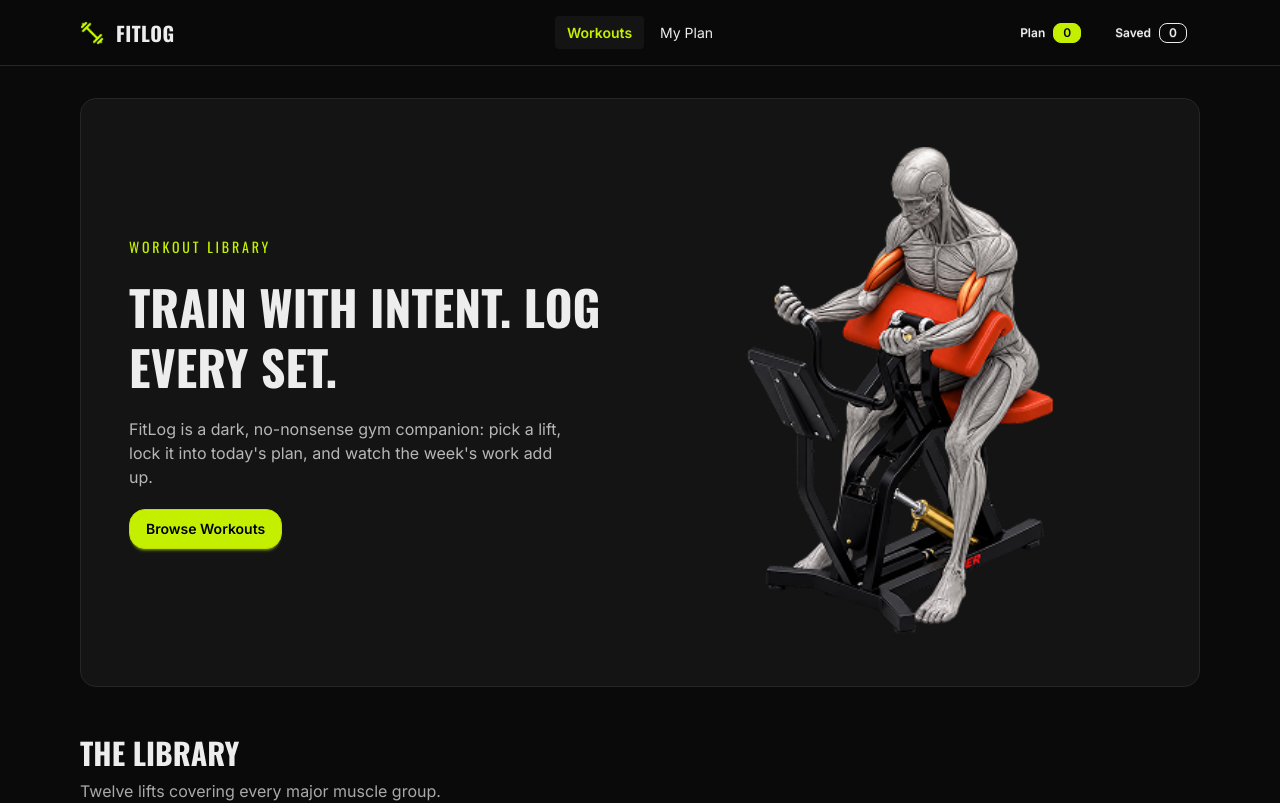
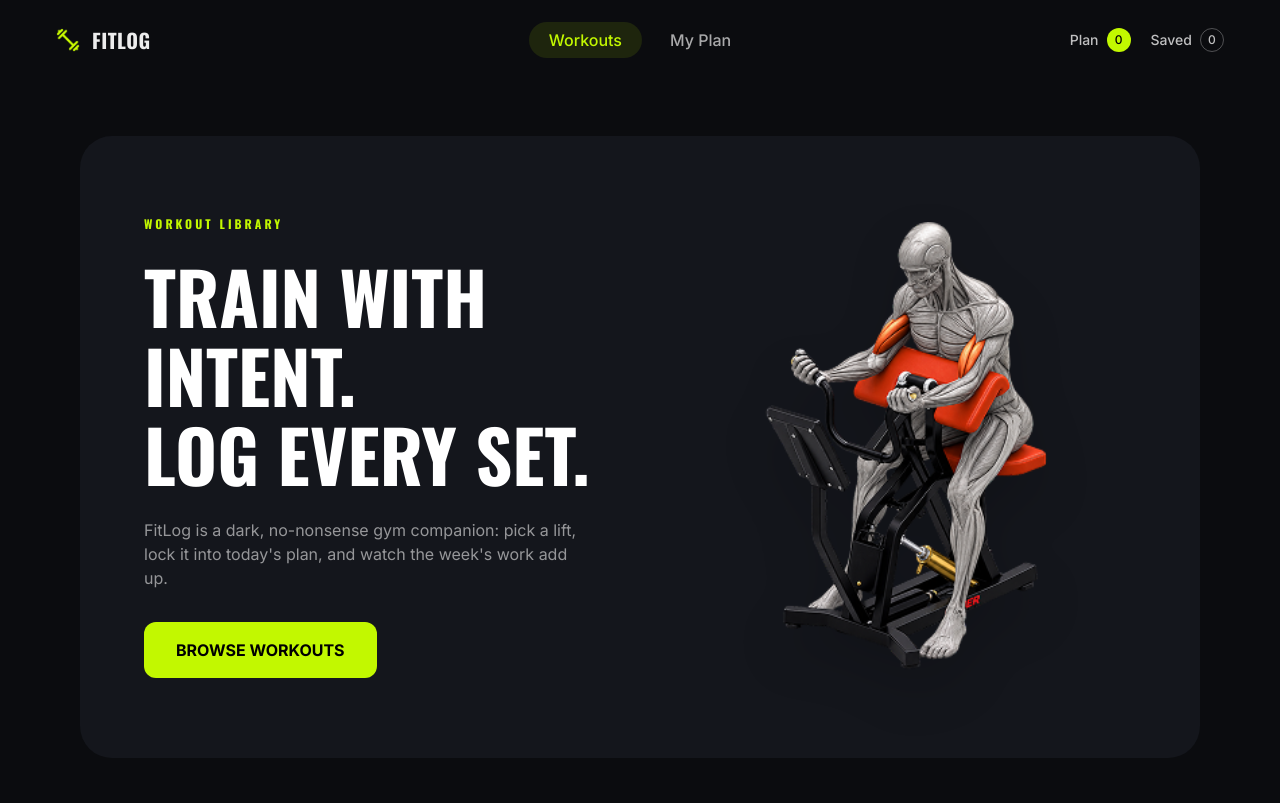
Before and after one commit to Srabon-bot/Assignment-6-, a Next.js app: page / in a window 1280 px wide. Shown: the top 803 px of the page. Built offline with nearby package versions, Linux system fonts and the light colour scheme; no server answers.

Commit message:
design and style fixes and readme update

```diff
--- a/src/app/globals.css
+++ b/src/app/globals.css
@@ -9,14 +9,14 @@
 
 /* Override DaisyUI dark theme variables to match the FitLog design */
 [data-theme="dark"] {
-  --color-primary: #c4f000;
+  --color-primary: #c2f800;
   --color-primary-content: #000000;
-  --color-accent: #c4f000;
+  --color-accent: #c2f800;
   --color-accent-content: #000000;
 
-  --color-base-100: #0a0a0a;
-  --color-base-200: #141414;
-  --color-base-300: #262626;
+  --color-base-100: #0b0c0f;
+  --color-base-200: #14161c;
+  --color-base-300: #1e212a;
   --color-base-content: #ededed;
 }
 
--- a/src/app/page.tsx
+++ b/src/app/page.tsx
@@ -3,7 +3,7 @@ import Library from "../components/homepage/Library";
 
 const Home = () => {
   return (
-    <div className="space-y-12">
+    <div className="flex flex-col gap-24">
       <Hero />
       <Library />
     </div>
--- a/src/components/homepage/Hero.tsx
+++ b/src/components/homepage/Hero.tsx
@@ -3,28 +3,30 @@ import Link from "next/link";
 
 const Hero = () => {
   return (
-    <section className="grid items-center gap-10 rounded-2xl border border-base-300 bg-base-200 p-8 lg:grid-cols-2 lg:p-12">
-      <div className="space-y-5">
-        <p className="font-heading text-sm tracking-[0.2em] text-primary uppercase">
+    <section className="mt-6 flex flex-col items-center justify-between gap-10 rounded-[2rem] bg-base-200 px-8 py-12 lg:flex-row lg:px-16 lg:py-20">
+      <div className="flex-1 space-y-6">
+        <p className="font-heading text-xs font-bold tracking-[0.25em] text-primary uppercase">
           Workout Library
         </p>
-        <h1 className="text-4xl font-bold leading-tight sm:text-5xl uppercase font-heading">
-          Train with intent. Log every set.
+        <h1 className="font-heading text-5xl font-bold uppercase leading-[1.1] text-white lg:text-[4.5rem]">
+          Train with intent.<br />Log every set.
         </h1>
-        <p className="max-w-md text-base-content/75">
+        <p className="max-w-md text-base text-base-content/60">
           FitLog is a dark, no-nonsense gym companion: pick a lift, lock it into today&apos;s plan, and watch the week&apos;s work add up.
         </p>
-        <Link href="#library" className="btn btn-accent rounded-2xl text-black">
-          Browse Workouts
-        </Link>
+        <div className="pt-2">
+          <Link href="#library" className="inline-block rounded-xl bg-primary px-8 py-4 font-bold text-black transition-opacity hover:opacity-90">
+            BROWSE WORKOUTS
+          </Link>
+        </div>
       </div>
-      <div className="relative flex w-full justify-center lg:justify-end">
+      <div className="relative flex flex-1 items-center justify-center lg:justify-end">
         <Image
           src="/banner.png"
           alt="Gym Illustration"
-          width={500}
-          height={400}
-          className="object-contain"
+          width={450}
+          height={550}
+          className="object-contain drop-shadow-2xl"
           priority
         />
       </div>
--- a/src/components/homepage/Library.tsx
+++ b/src/components/homepage/Library.tsx
@@ -18,10 +18,10 @@ const Library = async () => {
   const workouts = await fetchWorkouts();
 
   return (
-    <section id="library" className="space-y-6">
+    <section id="library" className="space-y-10">
       <div>
-        <h2 className="text-3xl font-heading font-bold uppercase">The Library</h2>
-        <p className="mt-2 text-base-content/70">
+        <h2 className="text-5xl font-heading font-bold uppercase tracking-tight text-white">The Library</h2>
+        <p className="mt-2 text-base text-base-content/60">
           Twelve lifts covering every major muscle group.
         </p>
       </div>
--- a/src/components/shared/Navbar.tsx
+++ b/src/components/shared/Navbar.tsx
@@ -12,17 +12,19 @@ const Navbar = () => {
   const { plan, saved } = useContext(PlanContext);
 
   const getLinkClass = (path: string) => {
-    return pathname === path ? "bg-base-200 font-semibold text-accent" : "";
+    return pathname === path
+      ? "bg-primary/10 text-primary font-medium rounded-full px-5 py-2"
+      : "text-base-content/70 hover:text-base-content font-medium px-5 py-2 transition-colors";
   };
 
   const navLinks = (
     <>
-      <li role="menuitem">
+      <li role="none">
         <Link href="/" className={getLinkClass("/")}>
           Workouts
         </Link>
       </li>
-      <li role="menuitem">
+      <li role="none">
         <Link href="/my-plan" className={getLinkClass("/my-plan")}>
           My Plan
         </Link>
@@ -31,8 +33,8 @@ const Navbar = () => {
   );
 
   return (
-    <header className="sticky top-0 z-40 border-b border-base-300 bg-base-100/95 backdrop-blur">
-      <nav className="navbar mx-auto max-w-6xl px-4">
+    <header className="z-40 bg-base-100 py-2">
+      <nav className="navbar mx-auto max-w-[1200px] px-4">
         <div className="navbar-start gap-2">
           <div className="dropdown lg:hidden">
             <div tabIndex={0} role="button" className="btn btn-ghost btn-square" aria-label="Open menu">
@@ -54,17 +56,23 @@ const Navbar = () => {
         </div>
 
         <div className="navbar-center hidden lg:flex">
-          <ul className="menu menu-horizontal gap-1 px-1" role="menu">
+          <ul className="flex items-center gap-2" role="menu">
             {navLinks}
           </ul>
         </div>
 
-        <div className="navbar-end gap-2">
-          <Link href="/my-plan" className="btn btn-ghost btn-sm gap-2">
-            Plan <span className="badge badge-accent badge-sm">{plan.length}</span>
+        <div className="navbar-end gap-5 text-sm font-medium">
+          <Link href="/my-plan" className="flex items-center gap-2 text-base-content/80 hover:text-white transition-colors">
+            Plan
+            <span className="flex h-6 w-6 items-center justify-center rounded-full bg-primary text-xs text-black">
+              {plan.length}
+            </span>
           </Link>
-          <Link href="/my-plan" className="btn btn-ghost btn-sm gap-2">
-            Saved <span className="badge badge-outline badge-sm">{saved.length}</span>
+          <Link href="/my-plan" className="flex items-center gap-2 text-base-content/80 hover:text-white transition-colors">
+            Saved
+            <span className="flex h-6 w-6 items-center justify-center rounded-full border border-base-content/30 text-xs">
+              {saved.length}
+            </span>
           </Link>
         </div>
       </nav>
--- a/src/components/shared/WorkoutCard.tsx
+++ b/src/components/shared/WorkoutCard.tsx
@@ -22,27 +22,30 @@ const WorkoutCard = ({ workout }: IWorkoutCardProps) => {
           sizes="(max-width: 640px) 100vw, (max-width: 1024px) 50vw, 33vw"
         />
       </figure>
-      <div className="card-body gap-3 p-5">
-        <div className="flex flex-wrap gap-2">
+      <div className="card-body gap-1.5 p-6">
+        <div className="flex flex-wrap gap-2 mb-1">
           {workout.muscleGroups.map((group) => (
-            <span key={group} className="badge badge-primary badge-sm">
+            <span key={group} className="badge badge-primary text-black font-bold uppercase text-[11px] py-3 px-3">
               {group}
             </span>
           ))}
         </div>
-        <h2 className="card-title font-heading text-xl normal-case tracking-tight">
+        <h2 className="font-heading text-2xl font-bold uppercase tracking-wide text-base-content mt-1">
           {workout.name}
         </h2>
-        <p className="text-sm text-base-content/70">{workout.equipment}</p>
-        <div className="flex flex-wrap items-center gap-4 text-sm">
-          <span className="inline-flex items-center gap-1">
-            <Clock className="h-4 w-4 text-primary" /> {workout.duration} min
+        <p className="text-base-content/60 mb-2">{workout.equipment}</p>
+
+        <hr className="my-1 border-base-300" />
+
+        <div className="flex flex-wrap items-center gap-5 pt-1 text-sm text-base-content/60">
+          <span className="inline-flex items-center gap-1.5">
+            <Clock className="h-4 w-4 opacity-70" /> {workout.duration} min
           </span>
-          <span className="inline-flex items-center gap-1">
-            <Flame className="h-4 w-4 text-primary" /> {workout.caloriesBurned} kcal
+          <span className="inline-flex items-center gap-1.5">
+            <Flame className="h-4 w-4 opacity-70" /> {workout.caloriesBurned} kcal
           </span>
-          <span className="inline-flex items-center gap-1">
-            <Star className="h-4 w-4 text-primary" /> {workout.rating}
+          <span className="inline-flex items-center gap-1.5">
+            <Star className="h-4 w-4 opacity-70" /> {workout.rating}
           </span>
         </div>
       </div>
```
Also changed, not shown: 1 other file (tests, documents, lock files or other folders).
